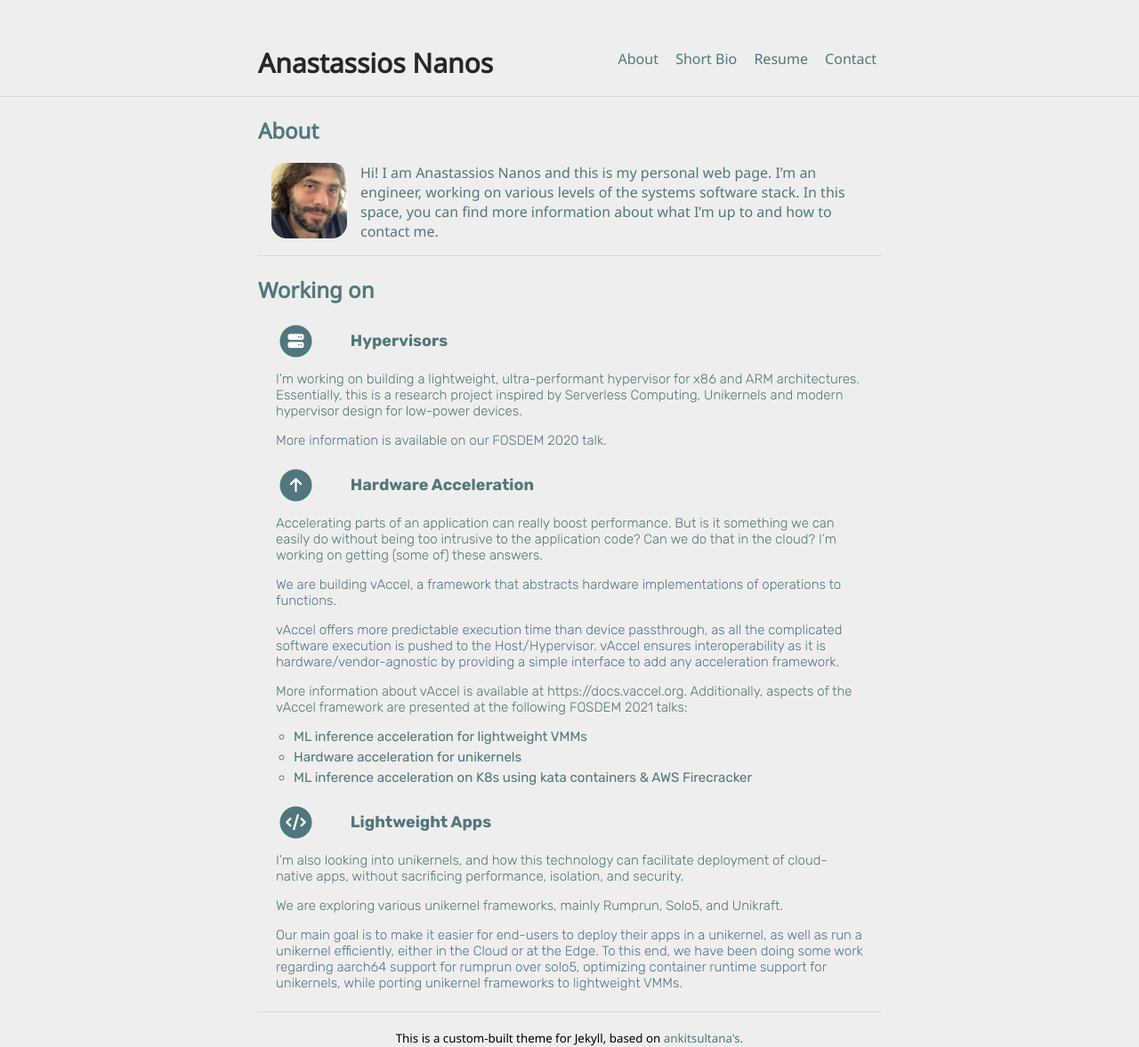
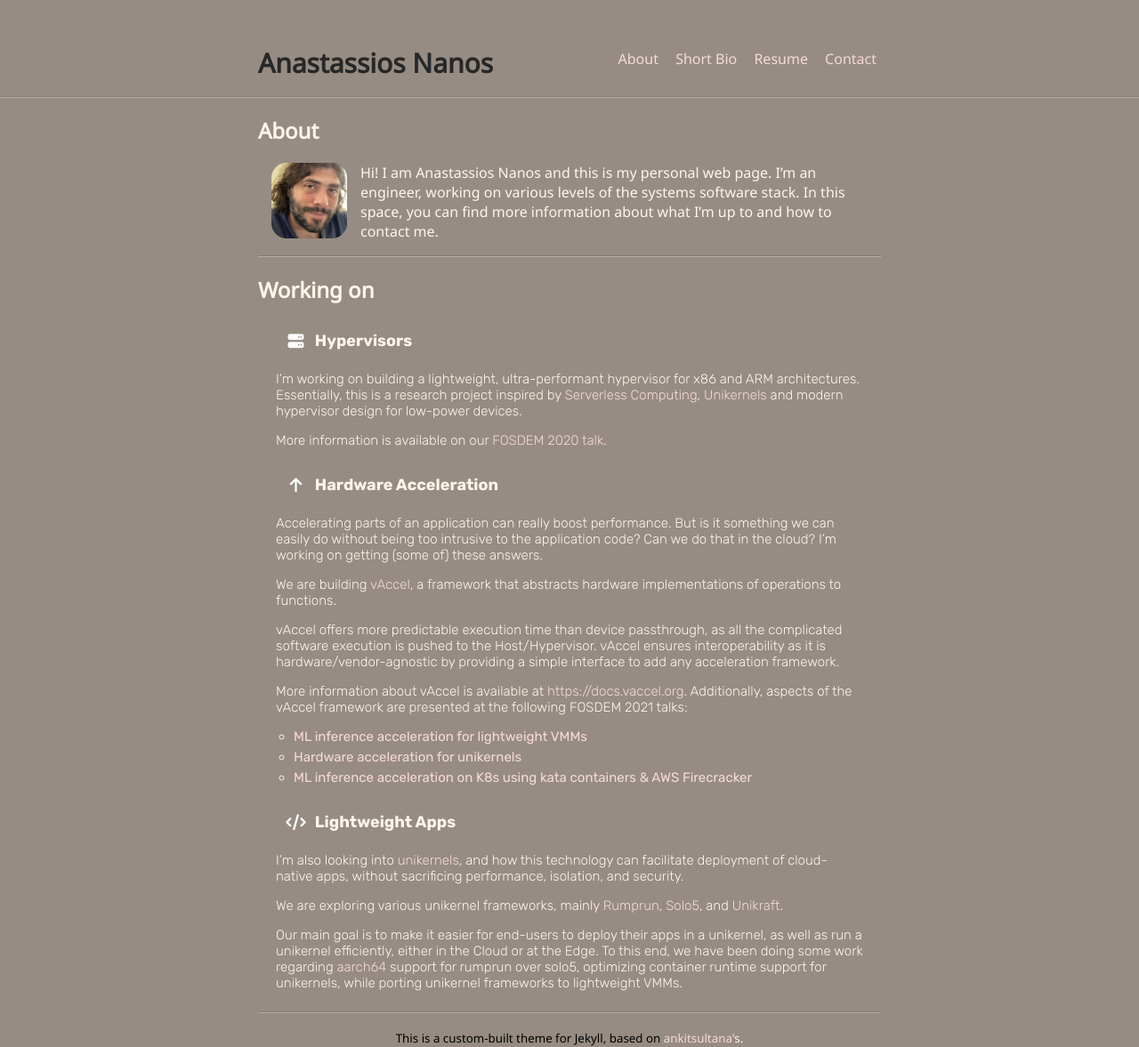
Before and after one commit to ananos/ananos.uk, a Jekyll site: the page built from index.md, in a window 1280 px wide. Shown: the whole page at 89% size. Built offline with Jekyll 4.4.1, drawn with Linux system fonts in a browser that asks for light colours; nearby versions of some CDN libraries; our own code applies the rules of GitHub Pages for plain Markdown files.

Commit message:
Update colors
Signed-off-by: Anastassios Nanos <ananos@nubificus.co.uk>

```diff
--- a/_sass/vars.scss
+++ b/_sass/vars.scss
@@ -23,12 +23,15 @@ $color5: #eeeeee;
 //$color5: #bdd1c5;
 //$color6: #9daaa2;
 
+$color1: #f7dad9;
+$color2: #fff5ea;
+$color3: #d6d2c4;
+$color4: #968c83;
 
 
-
-$bg: $color5;
-$fg: $color3;
-$accent: $color3;
+$bg: $color4;
+$fg: $color2;
+$accent: $color1;
 
 /*
  * Build Variables, don't touch
--- a/index.md
+++ b/index.md
@@ -21,9 +21,9 @@ find more information about what I'm up to and how to contact me.
 {% for post in work_items limit:5 %}
     <li class="main-page-list">
         <h4>
-	<div style="display: inline-block; width:80px">
+	<div style="display: inline-block; width:40px">
             <span class="fa-stack fa-1x">
-              <i class="fa fa-circle fa-stack-2x text-primary"></i>
+              <!-- <i class="fa fa-circle fa-stack-2x "></i>-->
               <i class="fa {{ post.icon }} fa-stack-1x fa-inverse"></i>
             </span>
 	</div>
```
Also changed, not shown: short-bio.md (+2 -2 lines).
